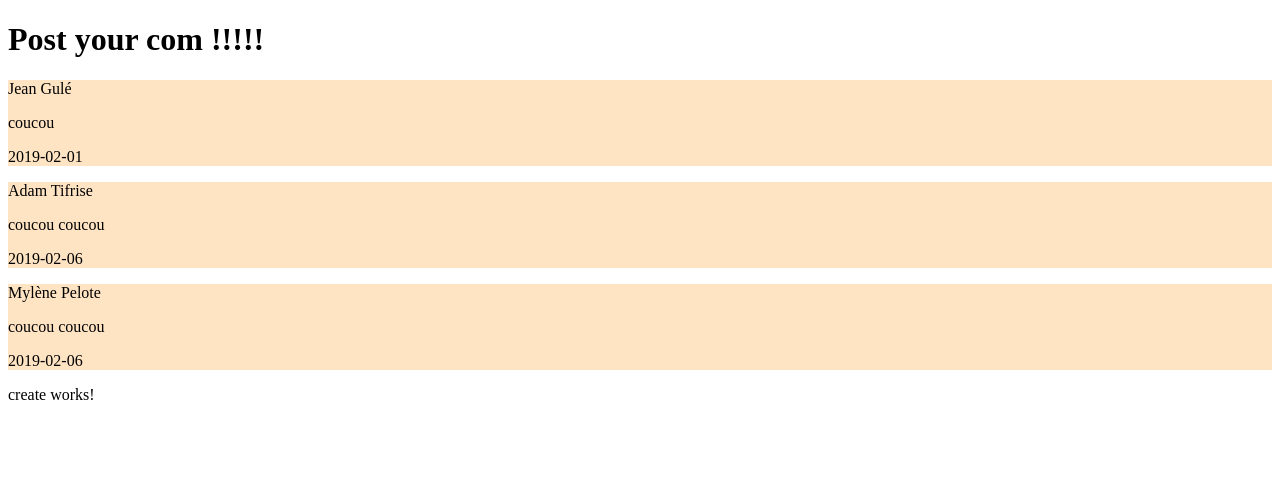
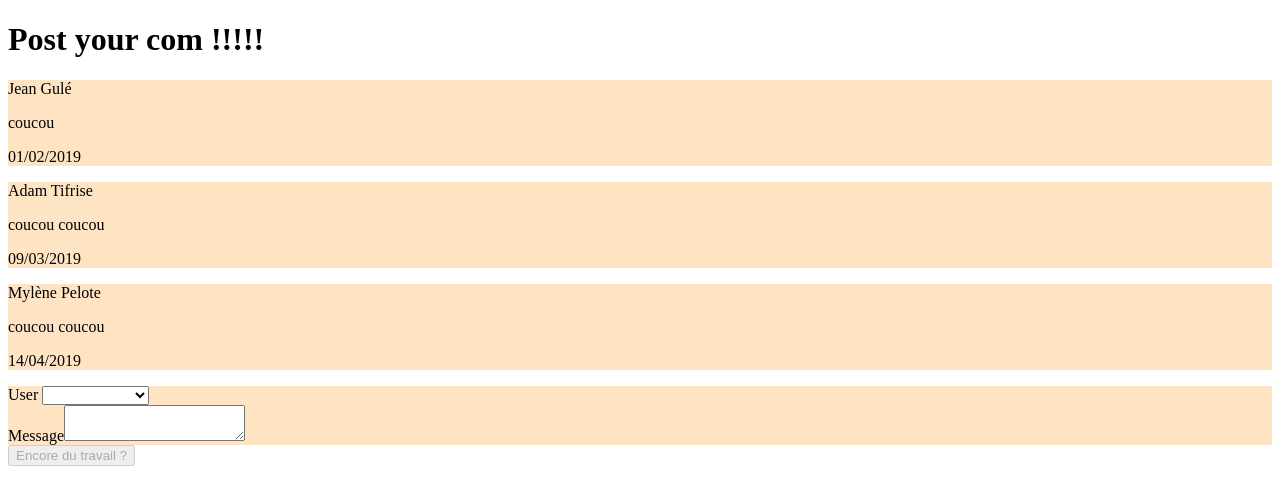
Before and after one commit to RomainBon/PostApp, an Angular app: page / in a window 1280 px wide. Shown: the top 504 px of the page. Built offline with nearby package versions, Linux system fonts and the light colour scheme.

Commit message:
ajout du champ date

```diff
--- a/src/app/create/create.component.html
+++ b/src/app/create/create.component.html
@@ -1,3 +1,18 @@
-<p>
-  create works!
-</p>
+<form (ngSubmit)="addPosts(); form.reset()" #form="ngForm">
+  <div>
+    <label for="create[user]">User </label>
+    <select name="user" id="create[user]" [(ngModel)]="newPost.user" required>
+      <option value="Jean Gulé">Jean Gulé</option>
+      <option value="Adam Tifrise">Adam Tifrise</option>
+      <option value="Mylène Pelote">Mylène Pelote</option>
+    </select>
+  </div>
+  <div>
+    <label for="create[message]">Message</label>
+    <textarea type="text" id="create[message]" name="name" [(ngModel)]="newPost.message" required pattern="[a-zA-Z0-9 _-]*"
+      #inputName="ngModel"></textarea>
+    <p class="pValid" [hidden]="inputName.valid || inputName.untouched">Vous ne pouvez utiliser que des lettre , des
+      chiffre et des espaces</p>
+  </div>
+  <button [disabled]="form.invalid">Encore du travail ?</button>
+</form>
--- a/src/app/create/create.component.ts
+++ b/src/app/create/create.component.ts
@@ -1,15 +1,19 @@
-import { Component, OnInit } from '@angular/core';
+import { Component,  } from '@angular/core';
+import { Post } from '../Post';
+import { PostProviderService } from '../post-provider.service';
 
 @Component({
   selector: 'app-create',
   templateUrl: './create.component.html',
   styleUrls: ['./create.component.css']
 })
-export class CreateComponent implements OnInit {
+export class CreateComponent{
+  newPost = new Post();
 
-  constructor() { }
+  constructor(private provider : PostProviderService){}
 
-  ngOnInit() {
+  addPosts() {
+    this.provider.add(this.newPost);
+    this.newPost = new Post();
   }
-
 }
--- a/src/app/post-provider.service.ts
+++ b/src/app/post-provider.service.ts
@@ -10,6 +10,8 @@ export class PostProviderService {
 
   posts = new Array<Post>();
   postsSubject= new ReplaySubject<Post[]>(1);
+  date : Date;
+
   constructor(private http: HttpClient) {
     this.http.get<Post[]>('./assets/posts.json').subscribe(posts=>{
       this.posts=posts;
@@ -22,8 +24,10 @@ export class PostProviderService {
   }
 
   add(newPost:Post){
+    this.date= new Date;
+    newPost.date = this.date
     //ajoute au debut du tableau
-    this.posts.unshift(newPost);
+    this.posts.push(newPost);
     //notifie tous abooné avec la nouvelle version de la liste
     this.postsSubject.next(this.posts);
   }
--- a/src/assets/posts.json
+++ b/src/assets/posts.json
@@ -2,17 +2,17 @@
     {
         "user": "Jean Gulé",
         "message": "coucou",
-        "date": "2019-02-01"
+        "date": "01/02/2019"
     },
     {
         "user": "Adam Tifrise",
         "message": "coucou coucou",
-        "date": "2019-02-06"
+        "date": "09/03/2019"
     }
     ,
     {
         "user": "Mylène Pelote",
         "message": "coucou coucou",
-        "date": "2019-02-06"
+        "date": "14/04/2019"
     }
 ]
--- a/src/assets/user.json
+++ b/src/assets/user.json
@@ -10,5 +10,9 @@
     {
         "name": "Mylène Pelote",
         "imgSrc": "/user/bla/bla"
-      }
+    },
+    {
+        "name": "Eve Olution",
+        "imgSrc": "/user/bla/bla"
+    }
 ]
```
